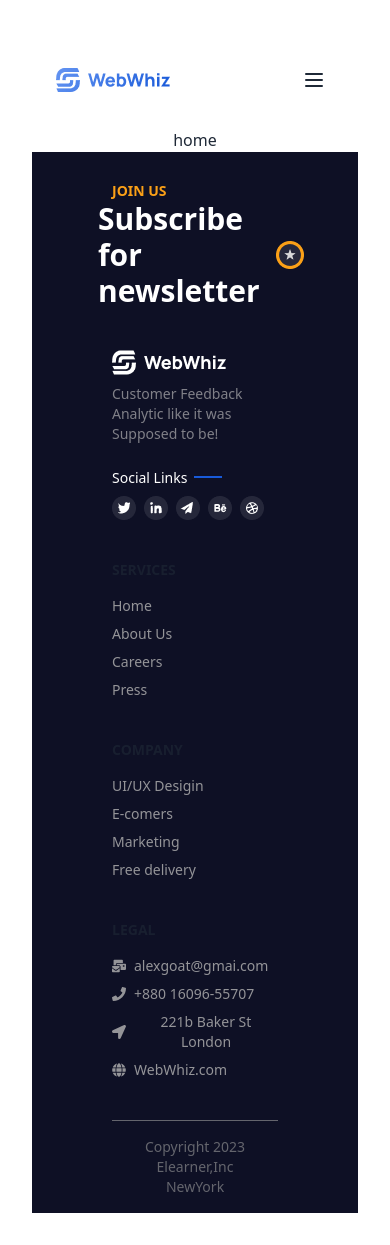
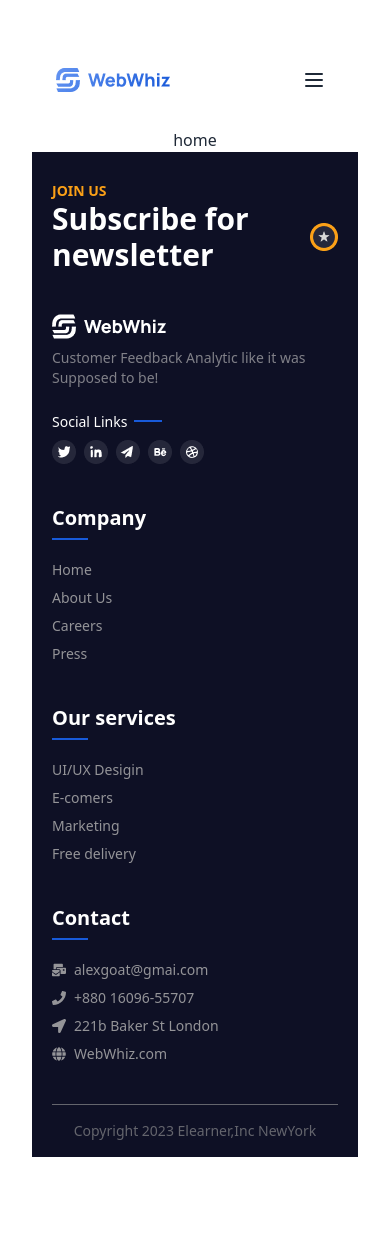
Before and after one commit to RashedAkash/webWhiz, a React (Vite) app: page / in a window 390 px wide. After the commit the page ends 1189 px from the top, so only its background shows below. Built offline with nearby package versions, Linux system fonts and the light colour scheme.

Commit message:
footer responsive complete

```diff
--- a/src/Layouts/MainLayouts.jsx
+++ b/src/Layouts/MainLayouts.jsx
@@ -11,7 +11,9 @@ const MainLayouts = () => {
       <Outlet />
 
     </div>
-    <Footer />
+      <div className='  '>
+        <Footer />
+    </div>
     </div>
   );
 };
--- a/src/Shared/Footer/Footer.jsx
+++ b/src/Shared/Footer/Footer.jsx
@@ -9,11 +9,12 @@ import be from '../../assets/icon/Behance.png'
 import dribbble from '../../assets/icon/Dribbble.png'
 import { Link } from 'react-router-dom';
 import { FaGlobe, FaLocationArrow, FaMailBulk, FaPhone } from "react-icons/fa";
+import FooterTitle from '../FooterTitle/FooterTitle';
 
 const Footer = () => {
   return (
     <div>
-       <div className='bg-[#0E1025] px-20 pt-7  '>
+       <div className='bg-[#0E1025] px-5 lg:px-20 pt-7  '>
       <div className=' flex justify-between'>
         <div className=' text-start'>
           <Title title='join us' />
@@ -45,7 +46,9 @@ const Footer = () => {
            </div>
   </aside>
   <nav>
-    <header className="footer-title">Services</header>
+    <header >
+<FooterTitle title='Company'/>
+            </header>
     <Link to='/' className="link text-[#949498] link-hover">Home</Link>
     <Link to='/' className="link text-[#949498] link-hover">About Us</Link>
     <Link to='/' className="link text-[#949498] link-hover">Careers</Link>
@@ -53,14 +56,18 @@ const Footer = () => {
 
   </nav>
   <nav>
-    <header className="footer-title">Company</header>
+    <header >
+<FooterTitle title='Our services'/>
+            </header>
    <Link to='/' className="link text-[#949498] link-hover">UI/UX Desigin</Link>
     <Link to='/' className="link text-[#949498] link-hover">E-comers</Link>
     <Link to='/' className="link text-[#949498] link-hover">Marketing</Link>
     <Link to='/' className="link text-[#949498] link-hover">Free delivery </Link>
   </nav>
   <nav>
-    <header className="footer-title">Legal</header>
+            <header >
+<FooterTitle title='Contact'/>
+            </header>
      <Link to='/' className="link flex items-center gap-2 text-[#949498] link-hover"><FaMailBulk /> alexgoat@gmai.com</Link>
     <Link to='/' className="link text-[#949498] link-hover flex items-center gap-2"><FaPhone /> +880 16096-55707</Link>
     <Link to='/' className="link flex items-center gap-2 text-[#949498] link-hover"><FaLocationArrow /> 221b Baker St London</Link>
--- a/src/Shared/FooterTitle/FooterTitle.jsx
+++ b/src/Shared/FooterTitle/FooterTitle.jsx
@@ -1,9 +1,12 @@
 import React from 'react';
 
-const FooterTitle = () => {
+const FooterTitle = ({title}) => {
   return (
     <div>
-
+      <h2 className=' relative pb-2 mb-3 text-white font-semibold text-xl'>
+        {title}
+        <span className=' absolute bg-[#185AD9] h-[2px] w-9 bottom-0 left-0'></span>
+      </h2>
     </div>
   );
 };
```
